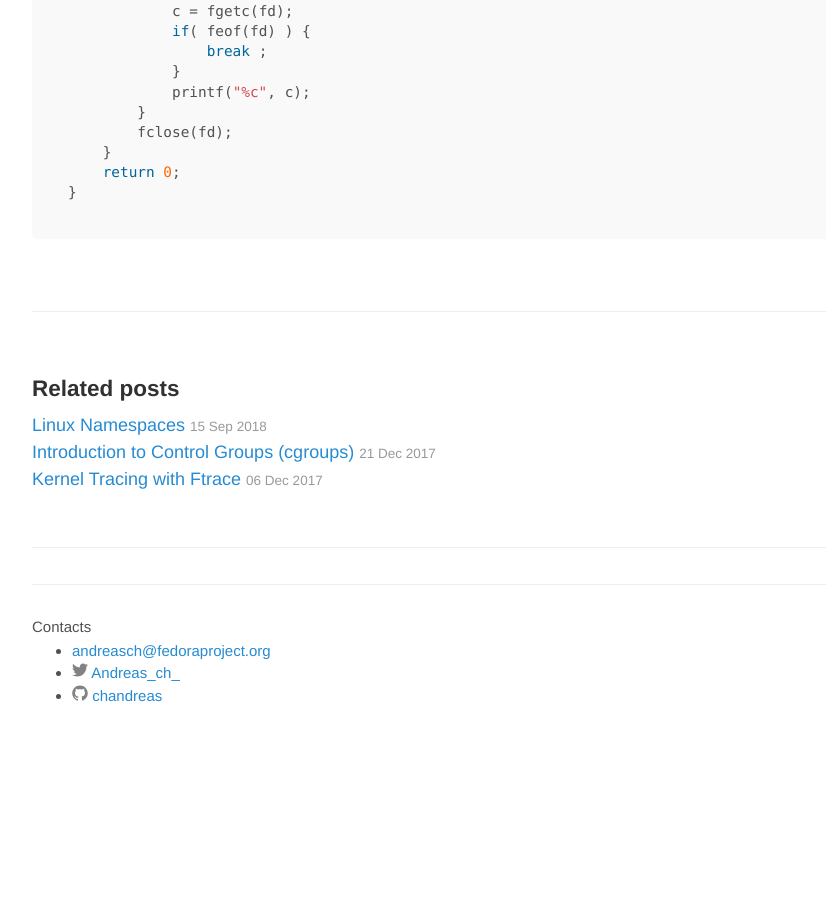
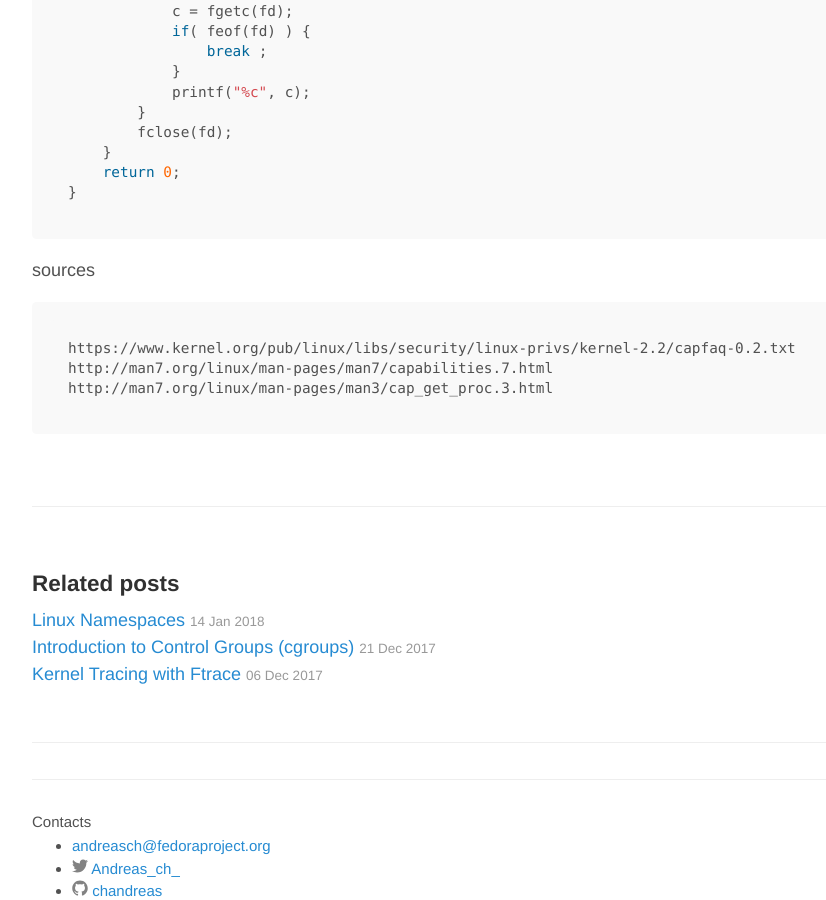
Before and after one commit to ChAndreas/chandreas.github.io, a Jekyll site: the page built from _posts/2018-01-14-capabilities.md, in a window 1280 px wide and 900 px high, scrolled down 3319 px. Shown: the whole window, without its empty margins (185-1011 px from the left). Built offline with Jekyll 4.4.1, drawn with Linux system fonts in a browser that asks for light colours; before the commit the page ends 4062 px from its top, so only the background shows below that; some of the changed text lies outside the part shown.

Commit message:
Adding Files

````diff
--- a/_posts/2018-01-14-capabilities.md
+++ b/_posts/2018-01-14-capabilities.md
@@ -1,7 +1,7 @@
 ---
 layout: post
 title:  "Linux Capabilities"
-date:   Wed Sep 14 18:31:51 EEST 2018
+date:   Sat Jan 13 18:31:51 EEST 2018
 ---
 
 **Linux Kernel distinguishes its processes with the following two categories:**
@@ -141,3 +141,9 @@ int main(int argc, char *argv[])
     return 0;
 }
 ```
+
+sources
+
+    https://www.kernel.org/pub/linux/libs/security/linux-privs/kernel-2.2/capfaq-0.2.txt
+    http://man7.org/linux/man-pages/man7/capabilities.7.html
+    http://man7.org/linux/man-pages/man3/cap_get_proc.3.html
````
Also changed, not shown: _posts/2018-01-15-namespaces.md (+1 -1 lines).
